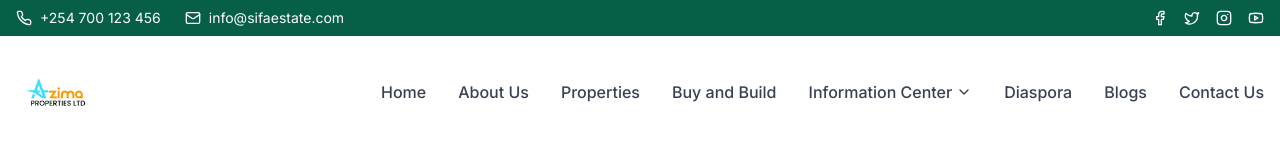
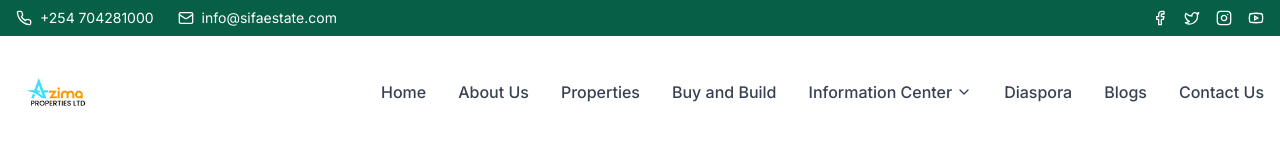
Before and after one commit to QATHAR9/azima, a React (Vite) app: page / in a window 1280 px wide. Shown: the top 146 px of the page. Built offline with nearby package versions, Linux system fonts and the light colour scheme.

Commit message:
Updated Header.tsx

```diff
--- a/src/components/Header.tsx
+++ b/src/components/Header.tsx
@@ -13,7 +13,7 @@ const Header = () => {
           <div className="flex items-center space-x-6">
             <div className="flex items-center space-x-2">
               <Phone className="w-4 h-4" />
-              <span>+254 700 123 456</span>
+              <span>+254 704281000</span>
             </div>
             <div className="flex items-center space-x-2">
               <Mail className="w-4 h-4" />
```
